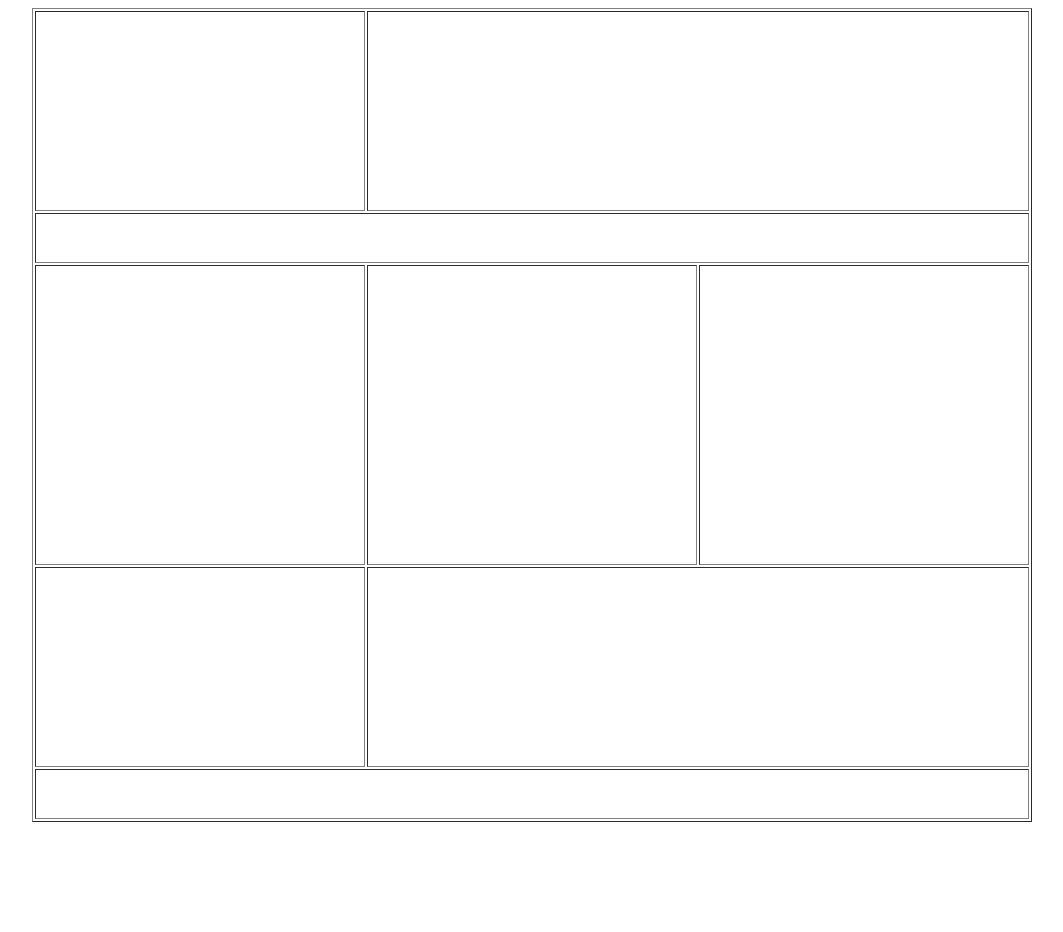
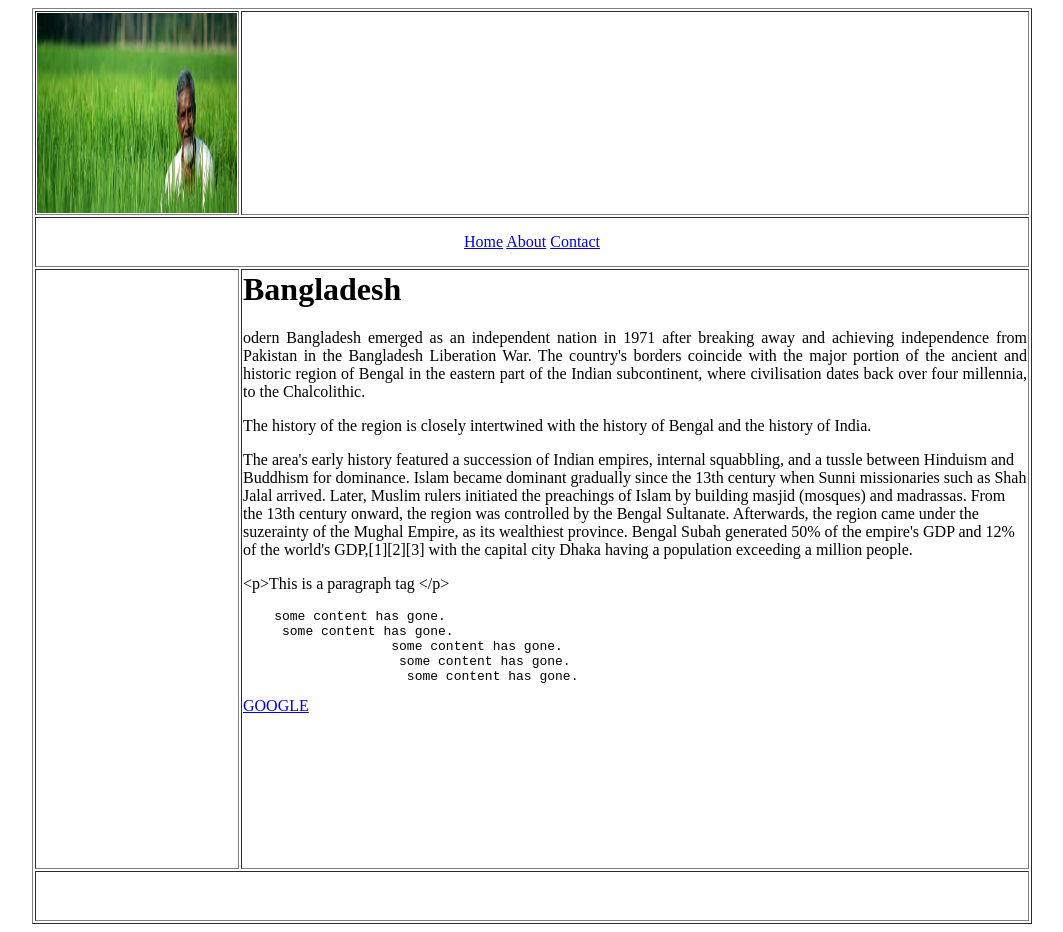
Before and after one commit to ashrafulislamn689/php, a plain HTML site: page index.html in a window 1280 px wide. Shown: the whole page, without its empty margins (108-1171 px from the left). Before the commit the page ends 830 px from the top, so only its background shows below. Drawn offline with Linux system fonts and the light colour scheme.

Commit message:
create layout on about.html file

```diff
--- a/index.html
+++ b/index.html
@@ -4,23 +4,40 @@
   <body>
     <table border="1" width="1000" align="center">
         <tr>
-        <td height="200" ></td>
-        <td colspan="2"></td>
+        <td height="200" width="200" >
+            <img src="images/images.jpg" alt="" height="200" width="200"/>
+        </td>
+        <td></td>
     </tr>
         <tr>
-            <td height="50" colspan="3"></td>
+            <td height="50" colspan="2" align="center">
+                <a href="index.html">Home</a>
+                <a href="about.html">About</a>
+                <a href="contact.html">Contact</a>
+            </td>
         </tr>
         <tr>
-            <td height="300"></td>
-            <td></td>
-            <td height="200"></td>
-        </tr>
+            <td height="600"></td>
+            <td valign="top">
+                <h1>Bangladesh</h1>
+                <p align="justify">odern Bangladesh emerged as an independent nation in 1971 after breaking away and achieving independence from Pakistan in the Bangladesh Liberation War. The country's borders coincide with the major portion of the ancient and historic region of Bengal in the eastern part of the Indian subcontinent, where civilisation dates back over four millennia, to the Chalcolithic.
+                <P align="justify">The history of the region is closely intertwined with the history of Bengal and the history of India.</P>
+                    The area's early history featured a succession of Indian empires, internal squabbling, and a tussle between Hinduism and Buddhism for dominance. Islam became dominant gradually since the 13th century when Sunni missionaries such as Shah Jalal arrived. Later, Muslim rulers initiated the preachings of Islam by building masjid (mosques) and madrassas. From the 13th century onward, the region was controlled
+                    by the Bengal Sultanate. Afterwards, the region came under the suzerainty of the Mughal Empire, as its wealthiest province. Bengal Subah generated 50% of the empire's GDP and 12% of the world's GDP,[1][2][3] with the capital city Dhaka having a population exceeding a million people. </p>
+
+                <p>&lt;p&gt;This is a paragraph tag &lt;/p&gt;</p>
+<pre>
+    some content has gone.
+     some content has gone.
+                   some content has gone.
+                    some content has gone.
+                     some content has gone.
+</pre>
+                <a href="https://www.google.com">GOOGLE</a>
+            </td>
+         </tr>
         <tr>
-            <td height="200"></td>
-            <td colspan="2"></td>
-        </tr>
-        <tr>
-            <td height="50" colspan="3"></td>
+            <td height="50" colspan="2"></td>
          </tr>
     </table>
   </body>
```
Also changed, not shown: about.html (added, +37 -0 lines), contact.html (added, +33 -0 lines), images/images.jpg (added).
